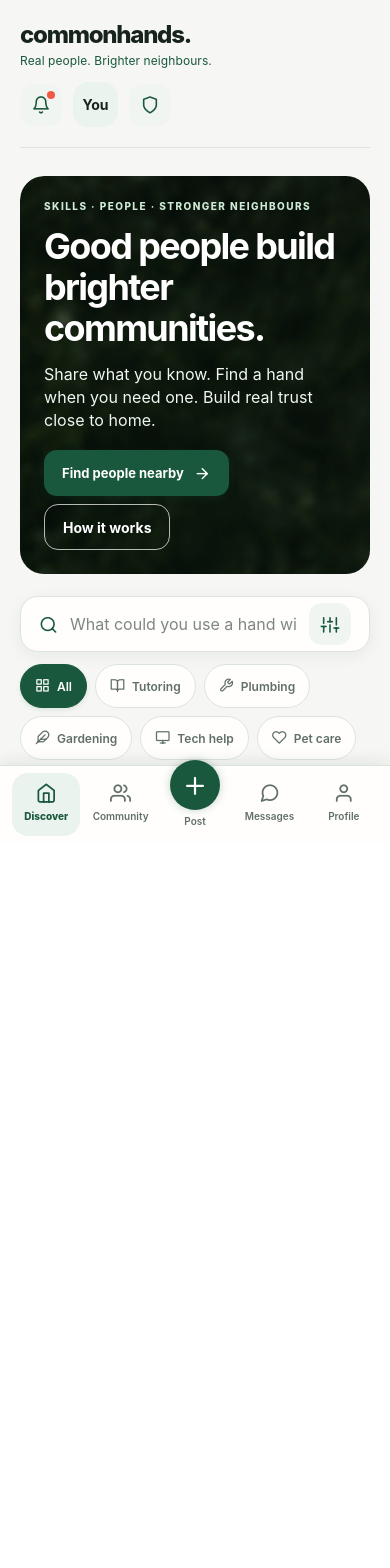
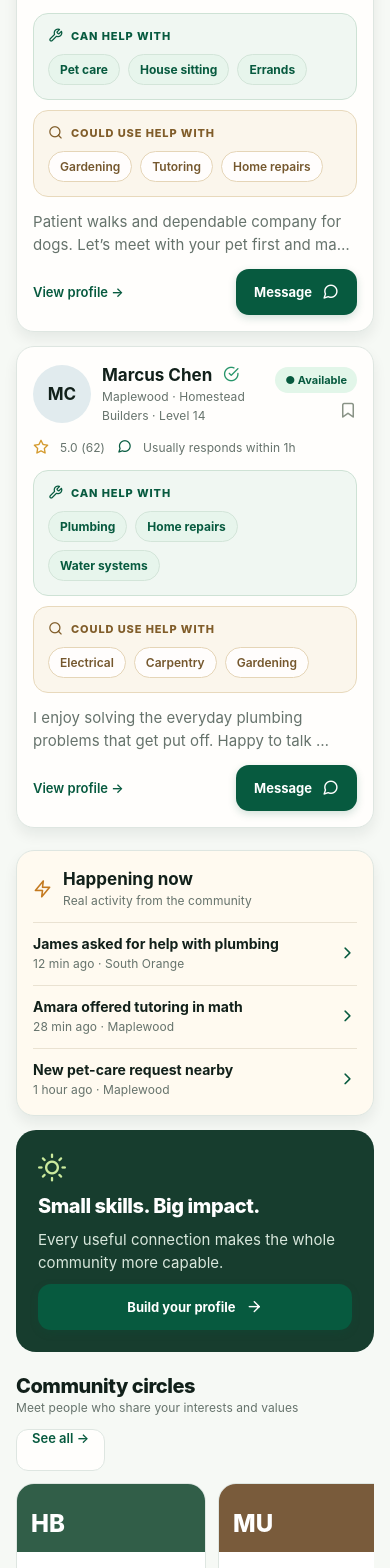
Before and after one commit to eroleric/communitybuilder, a React Native app: screen / in a window 390 px wide. Shown: the top 1568 px of the page. Before the commit the page ends 844 px from the top, so only its background shows below. Built offline with nearby package versions, Linux system fonts and the light colour scheme.

Commit message:
Refine mobile community discovery feed

```diff
--- a/src/CommonHands.tsx
+++ b/src/CommonHands.tsx
@@ -84,8 +84,10 @@ export default function CommonHands() {
   );
 }
 function Workspace() {
-  const { width } = useWindowDimensions();
-  const desktop = width >= 980;
+  useWindowDimensions();
+  // Keep the web experience in the focused, phone-like community feed shown in
+  // the product direction while still allowing every screen to scroll naturally.
+  const desktop = false;
   const [state, setState] = useState<State>(initialState);
   const [ready, setReady] = useState(false);
   const [storageOK, setStorageOK] = useState(true);
@@ -476,7 +478,15 @@ function Workspace() {
           </View>
         </View>
       )}
-      <View style={{ flex: 1 }}>
+      <View
+        style={{
+          flex: 1,
+          width: "100%",
+          maxWidth: 600,
+          alignSelf: "center",
+          backgroundColor: C.paper,
+        }}
+      >
         {!!toast && (
           <View accessibilityLiveRegion="polite" style={[s.toast, s.between]}>
             <Text style={[s.small, { flex: 1, color: C.ink }]}>{toast}</Text>
@@ -490,7 +500,7 @@ function Workspace() {
           </View>
         )}
         <ScrollView
-          contentContainerStyle={[s.content, { padding: desktop ? 34 : 20 }]}
+          contentContainerStyle={[s.content, { padding: desktop ? 34 : 16 }]}
           keyboardShouldPersistTaps="handled"
         >
           <View style={[s.between, s.topbar]}>
@@ -543,6 +553,7 @@ function Workspace() {
                     : "You"}
                 </Text>
               </Pressable>
+              {desktop && (
                 <Pressable
                   accessibilityRole="button"
                   accessibilityLabel="Trust and help"
@@ -551,6 +562,7 @@ function Workspace() {
                 >
                   <Icon name="shield" />
                 </Pressable>
+              )}
             </View>
           </View>
           {tab === "Discover" && (
--- a/src/NeighborDiscovery.tsx
+++ b/src/NeighborDiscovery.tsx
@@ -42,6 +42,7 @@ export function NeighborDiscovery({
   const [filter, setFilter] = useState(false);
   const [category, setCategory] = useState("All services");
   const [saved, setSaved] = useState(false);
+  const [showAll, setShowAll] = useState(false);
   const defaultRadius = 20;
   const [distance, setDistance] = useState(defaultRadius);
   const [available, setAvailable] = useState("Any time");
@@ -105,7 +106,7 @@ export function NeighborDiscovery({
         resizeMode="cover"
         imageStyle={{ borderRadius: 24 }}
         style={{
-          minHeight: wide ? 370 : 340,
+          minHeight: wide ? 370 : 252,
           borderRadius: 24,
           overflow: "hidden",
         }}
@@ -113,7 +114,7 @@ export function NeighborDiscovery({
         <View
           style={{
             flex: 1,
-            padding: wide ? 34 : 24,
+            padding: wide ? 34 : 20,
             justifyContent: "center",
             gap: 14,
             backgroundColor: "rgba(5,38,27,.18)",
@@ -127,8 +128,8 @@ export function NeighborDiscovery({
               s.heading,
               {
                 color: "#fff",
-                fontSize: wide ? 48 : 36,
-                lineHeight: wide ? 53 : 41,
+                fontSize: wide ? 48 : 31,
+                lineHeight: wide ? 53 : 34,
                 maxWidth: 520,
               },
             ]}
@@ -138,8 +139,8 @@ export function NeighborDiscovery({
           <Text
             style={[s.body, { color: "#F0F7F2", maxWidth: 440, fontSize: 16 }]}
           >
-            Share what you know. Find a hand when you need one. Build real trust
-            close to home.
+            Share skills. Get help. Meet neighbours. Build a more self-reliant,
+            connected you.
           </Text>
           <View style={[s.wrap, { marginTop: 4 }]}>
             <Button
@@ -175,7 +176,7 @@ export function NeighborDiscovery({
             style={s.searchInput}
             value={query}
             onChangeText={setQuery}
-            placeholder="What could you use a hand with?"
+            placeholder="What skill or help are you looking for?"
             placeholderTextColor="#7e887f"
           />
           {!!query && (
@@ -267,26 +268,31 @@ export function NeighborDiscovery({
         </Card>
       )}
       <View style={s.between}>
-        <View style={{ gap: 4 }}>
-          <Text style={s.h2}>
-            {saved ? "People you saved" : "People nearby"}
-          </Text>
-          <Text style={s.small}>
-            {list.length} people · local within {distance} miles + remote
-          </Text>
+        <View style={[s.row, { alignItems: "flex-start", flex: 1 }]}>
+          <View style={s.sectionIcon}>
+            <Icon name="map-pin" size={18} color="#fff" />
+          </View>
+          <View style={{ gap: 2, flex: 1 }}>
+            <Text style={s.h2}>
+              {saved ? "People you saved" : "People nearby"}
+            </Text>
+            <Text style={s.small}>
+              {list.length} people within {distance} miles · Active this week
+            </Text>
+          </View>
         </View>
         <Pressable
           accessibilityRole="button"
-          accessibilityState={{ selected: saved }}
-          onPress={() => setSaved(!saved)}
+          accessibilityState={{ expanded: showAll }}
+          onPress={() => setShowAll(!showAll)}
           style={[s.row, s.softAction]}
         >
-          <Icon name="bookmark" size={16} />
-          <Text style={s.link}>{saved ? "Show everyone" : "Saved"}</Text>
+          <Text style={s.link}>{showAll ? "Show less" : "See all"}</Text>
+          <Icon name={showAll ? "arrow-up" : "arrow-right"} size={16} />
         </Pressable>
       </View>
       <View style={{ gap: 14 }}>
-        {list.map((m) => {
+        {(showAll ? list : list.slice(0, 3)).map((m) => {
           const common = m.interests.filter((x) =>
             state.profile.interests.includes(x),
           );
@@ -430,14 +436,9 @@ export function NeighborDiscovery({
                   </Text>
                 </View>
               )}
-              <View
-                style={[
-                  s.between,
-                  { borderTopWidth: 1, borderColor: C.line, paddingTop: 12 },
-                ]}
-              >
+              <View style={s.between}>
                 <Pressable accessibilityRole="button" onPress={() => onOpen(m)}>
-                  <Text style={s.link}>Review profile →</Text>
+                  <Text style={s.link}>View profile →</Text>
                 </Pressable>
                 <Button
                   label="Message"
--- a/src/ui.tsx
+++ b/src/ui.tsx
@@ -11,12 +11,12 @@ import {
 } from "react-native";
 export type IconName = React.ComponentProps<typeof Feather>["name"];
 export const C = {
-  ink: "#17231D",
-  muted: "#617067",
-  green: "#19583C",
-  pale: "#EAF3ED",
-  line: "#DCE3DE",
-  paper: "#F6F7F4",
+  ink: "#11201A",
+  muted: "#66736C",
+  green: "#075A3F",
+  pale: "#E7F5EC",
+  line: "#DEE6E1",
+  paper: "#F6F9F5",
   gold: "#9A6D2F",
 };
 export const Icon = ({
@@ -215,7 +215,7 @@ export function Empty({
   );
 }
 export const s = StyleSheet.create({
-  root: { flex: 1, backgroundColor: C.paper },
+  root: { flex: 1, backgroundColor: "#EEF4EF" },
   row: {
     flexDirection: "row",
     alignItems: "center",
@@ -275,15 +275,14 @@ export const s = StyleSheet.create({
   navText: { fontSize: 14, color: C.muted, fontWeight: "600", flexShrink: 1 },
   content: {
     width: "100%",
-    maxWidth: 1200,
+    maxWidth: 600,
     alignSelf: "center",
     paddingBottom: 40,
   },
   topbar: {
-    paddingBottom: 20,
-    borderBottomWidth: 1,
-    borderColor: C.line,
-    marginBottom: 28,
+    paddingTop: 4,
+    paddingBottom: 14,
+    marginBottom: 0,
   },
   heading: {
     fontSize: 44,
@@ -292,22 +291,22 @@ export const s = StyleSheet.create({
     letterSpacing: -1.65,
     color: C.ink,
   },
-  h2: { fontSize: 22, fontWeight: "700", letterSpacing: -0.5, color: C.ink },
+  h2: { fontSize: 20, fontWeight: "800", letterSpacing: -0.45, color: C.ink },
   h3: { fontSize: 17, fontWeight: "700", color: C.ink, lineHeight: 24 },
   body: { fontSize: 15, lineHeight: 23, color: C.muted, letterSpacing: 0.05 },
   small: { fontSize: 12, lineHeight: 19, color: C.muted, letterSpacing: 0.08 },
   bold: { fontSize: 14, lineHeight: 21, fontWeight: "700", color: C.ink },
   card: {
     minWidth: 0,
-    padding: 21,
+    padding: 16,
     backgroundColor: "#FFFEFC",
     borderWidth: 1,
     borderColor: C.line,
-    borderRadius: 20,
+    borderRadius: 18,
     shadowColor: "#102219",
     shadowOffset: { width: 0, height: 7 },
-    shadowOpacity: 0.06,
-    shadowRadius: 18,
+    shadowOpacity: 0.07,
+    shadowRadius: 14,
     elevation: 3,
   },
   button: {
@@ -578,6 +577,7 @@ export const s = StyleSheet.create({
     backgroundColor: "#FFFEFC",
     borderWidth: 1,
     borderColor: C.line,
+    paddingHorizontal: 15,
   },
   match: {
     flexDirection: "row",
@@ -595,6 +595,14 @@ export const s = StyleSheet.create({
     height: 42,
     borderRadius: 13,
     backgroundColor: "#F1F5F2",
+    alignItems: "center",
+    justifyContent: "center",
+  },
+  sectionIcon: {
+    width: 30,
+    height: 30,
+    borderRadius: 15,
+    backgroundColor: C.green,
     alignItems: "center",
     justifyContent: "center",
   },
@@ -629,12 +637,12 @@ export const s = StyleSheet.create({
     borderColor: C.line,
     backgroundColor: "#FFFEFC",
     paddingTop: 7,
-    paddingBottom: 8,
+    paddingBottom: 10,
     paddingHorizontal: 12,
     gap: 6,
     shadowColor: "#102219",
     shadowOffset: { width: 0, height: -4 },
-    shadowOpacity: 0.08,
+    shadowOpacity: 0.1,
     shadowRadius: 14,
     elevation: 8,
   },
```
Lines whose indentation alone changed are shown as unchanged.
